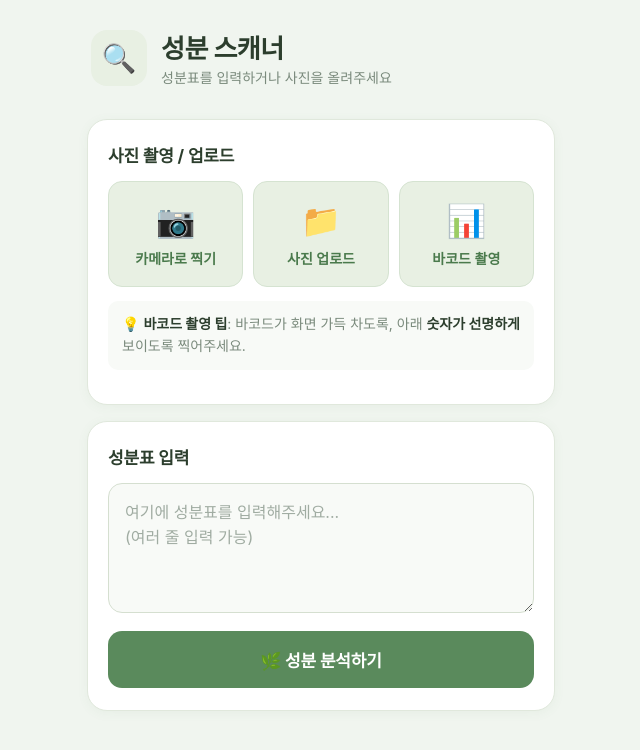
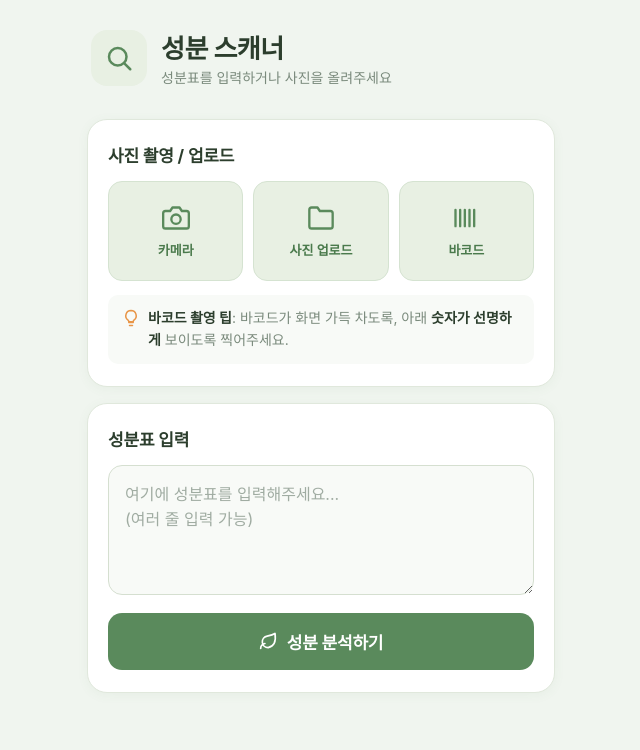
Before and after one commit to amdf2006/ingredient-scanner, a React (Vite) app: page / in a window 1280 px wide. Shown: the top 750 px of the page, without its empty margins (319-959 px from the left). Built offline with nearby package versions, Linux system fonts and the light colour scheme; a web font is replaced by a local one.

Commit message:
SVG 아이콘으로 디자인 정돈, API 자동 재시도 로직 추가

```diff
--- a/src/App.css
+++ b/src/App.css
@@ -3,7 +3,6 @@
 
 /* ===== 색상 & 디자인 토큰 ===== */
 :root {
-  /* 그린 내추럴 팔레트 */
   --bg-page: #f0f5ef;
   --bg-card: #ffffff;
   --bg-input: #f8faf7;
@@ -37,10 +36,8 @@
   --shadow-hover: 0 4px 16px rgba(90, 138, 92, 0.12);
 }
 
-/* ===== 전역 리셋 & 배경 ===== */
-* {
-  box-sizing: border-box;
-}
+/* ===== 전역 리셋 ===== */
+* { box-sizing: border-box; }
 
 body {
   margin: 0;
@@ -77,8 +74,13 @@ body {
   display: flex;
   align-items: center;
   justify-content: center;
-  font-size: 28px;
   flex-shrink: 0;
+  color: var(--green-primary);
+}
+
+.header-icon svg {
+  width: 30px;
+  height: 30px;
 }
 
 .header-title {
@@ -116,7 +118,7 @@ body {
   letter-spacing: -0.01em;
 }
 
-/* ===== 업로드 버튼 영역 ===== */
+/* ===== 업로드 버튼 3개 그리드 ===== */
 .upload-buttons {
   display: grid;
   grid-template-columns: repeat(3, 1fr);
@@ -130,20 +132,28 @@ body {
   flex-direction: column;
   align-items: center;
   justify-content: center;
-  gap: 8px;
+  gap: 10px;
   background: var(--green-lightest);
   color: var(--green-dark);
   border: 1.5px solid var(--green-sage);
   border-radius: var(--radius-md);
-  padding: 18px 8px;
-  font-size: 14px;
+  padding: 16px 4px;
+  font-size: 13px;
   font-weight: 600;
   cursor: pointer;
   transition: all 0.2s ease;
   text-align: center;
   line-height: 1.3;
-  min-height: 96px;
+  min-height: 100px;
   font-family: inherit;
+  white-space: nowrap;
+}
+
+.button-webcam svg,
+.button-upload svg {
+  width: 28px;
+  height: 28px;
+  color: var(--green-primary);
 }
 
 .button-webcam:hover,
@@ -156,38 +166,31 @@ body {
   box-shadow: var(--shadow-hover);
 }
 
-/* 버튼 안 이모지를 크게 보이도록 */
-.button-webcam,
-.button-upload {
-  font-size: 0;
-}
-
-.button-webcam::first-letter,
-.button-upload::first-letter {
-  font-size: 32px;
-}
-
-/* 텍스트 부분만 다시 크게 (이모지 다음 텍스트) */
-.button-webcam,
-.button-upload {
+/* ===== 팁 박스 ===== */
+.tip-box {
   font-size: 14px;
-}
-
-/* ===== 팁 텍스트 ===== */
-.card > p[style] {
-  font-family: inherit !important;
-  font-size: 14px !important;
-  color: var(--text-muted) !important;
+  color: var(--text-muted);
   background: var(--bg-input);
   padding: 12px 14px;
   border-radius: var(--radius-sm);
-  margin: 12px 0 !important;
-  line-height: 1.6 !important;
+  margin: 12px 0 0 0;
+  line-height: 1.6;
+  display: flex;
+  gap: 8px;
+  align-items: flex-start;
 }
 
-.card > p[style] b {
+.tip-box b {
   color: var(--text-dark);
   font-weight: 700;
+}
+
+.tip-box svg {
+  width: 18px;
+  height: 18px;
+  color: var(--warning);
+  flex-shrink: 0;
+  margin-top: 2px;
 }
 
 /* ===== 미리보기 이미지 ===== */
@@ -247,7 +250,7 @@ body {
   cursor: not-allowed;
 }
 
-/* ===== 메인 버튼 (성분 분석하기) ===== */
+/* ===== 메인 버튼 ===== */
 .button {
   width: 100%;
   padding: 16px;
@@ -266,6 +269,12 @@ body {
   display: flex;
   align-items: center;
   justify-content: center;
+  gap: 8px;
+}
+
+.button svg {
+  width: 20px;
+  height: 20px;
 }
 
 .button:hover:not(:disabled) {
@@ -322,21 +331,15 @@ body {
   transition: width 0.3s ease;
 }
 
-/* ===== 분석 결과 카드 ===== */
+/* ===== 결과 카드 ===== */
 .result-card {
   background: var(--bg-card);
   animation: fadeInUp 0.5s ease;
 }
 
 @keyframes fadeInUp {
-  from {
-    opacity: 0;
-    transform: translateY(15px);
-  }
-  to {
-    opacity: 1;
-    transform: translateY(0);
-  }
+  from { opacity: 0; transform: translateY(15px); }
+  to { opacity: 1; transform: translateY(0); }
 }
 
 .result-text {
@@ -375,9 +378,7 @@ body {
   margin-top: 0;
 }
 
-.result-text p {
-  margin: 10px 0;
-}
+.result-text p { margin: 10px 0; }
 
 .result-text ul,
 .result-text ol {
@@ -385,9 +386,7 @@ body {
   margin: 10px 0;
 }
 
-.result-text li {
-  margin: 6px 0;
-}
+.result-text li { margin: 6px 0; }
 
 .result-text strong {
   color: var(--text-dark);
@@ -402,7 +401,7 @@ body {
   color: var(--green-dark);
 }
 
-/* 결과 안 표 스타일 (위험/주의/안전) */
+/* 결과 표 */
 .result-text table {
   width: 100%;
   border-collapse: separate;
@@ -414,9 +413,7 @@ body {
   border: 1px solid var(--border-soft);
 }
 
-.result-text thead {
-  background: var(--green-lightest);
-}
+.result-text thead { background: var(--green-lightest); }
 
 .result-text th {
   padding: 12px 10px;
@@ -434,38 +431,35 @@ body {
   line-height: 1.6;
 }
 
-.result-text tr:last-child td {
-  border-bottom: none;
-}
+.result-text tr:last-child td { border-bottom: none; }
+.result-text tr:hover { background: var(--bg-input); }
 
-.result-text tr:hover {
-  background: var(--bg-input);
-}
+.result-text td:nth-child(2) { font-weight: 600; }
 
-/* 표 안에 "위험"/"주의"/"안전" 단어가 있으면 색상 강조 (수동으로 안 되지만 시각적 기본 스타일) */
-.result-text td:nth-child(2) {
-  font-weight: 600;
+/* ===== 오류 메시지 ===== */
+.error-message {
+  background: var(--danger-bg);
+  color: var(--danger);
+  padding: 14px 16px;
+  border-radius: var(--radius-md);
+  border-left: 3px solid var(--danger);
+  font-size: 14px;
+  line-height: 1.6;
 }
 
 /* ===== 반응형 ===== */
 @media (max-width: 380px) {
-  .header-title {
-    font-size: 22px;
-  }
-  .upload-buttons {
-    gap: 8px;
-  }
+  .header-title { font-size: 22px; }
+  .upload-buttons { gap: 8px; }
   .button-webcam,
   .button-upload {
-    padding: 14px 6px;
-    font-size: 13px;
-    min-height: 88px;
+    padding: 14px 4px;
+    font-size: 12px;
+    min-height: 92px;
   }
 }
 
-/* ===== 다크모드 대응 (선택적 - body 배경만 유지) ===== */
 @media (prefers-color-scheme: dark) {
-  /* 강제로 라이트 스타일 유지 */
   body {
     background: var(--bg-page);
     color: var(--text-body);
--- a/src/App.jsx
+++ b/src/App.jsx
@@ -9,9 +9,62 @@ const LOADING_MESSAGES = [
   '결과 정리 중...',
 ]
 
+// SVG 아이콘들
+const IconSearch = () => (
+  <svg viewBox="0 0 24 24" fill="none" stroke="currentColor" strokeWidth="2" strokeLinecap="round" strokeLinejoin="round">
+    <circle cx="11" cy="11" r="7" />
+    <path d="M21 21l-4.35-4.35" />
+  </svg>
+)
+
+const IconCamera = () => (
+  <svg viewBox="0 0 24 24" fill="none" stroke="currentColor" strokeWidth="2" strokeLinecap="round" strokeLinejoin="round">
+    <path d="M23 19a2 2 0 0 1-2 2H3a2 2 0 0 1-2-2V8a2 2 0 0 1 2-2h4l2-3h6l2 3h4a2 2 0 0 1 2 2z" />
+    <circle cx="12" cy="13" r="4" />
+  </svg>
+)
+
+const IconFolder = () => (
+  <svg viewBox="0 0 24 24" fill="none" stroke="currentColor" strokeWidth="2" strokeLinecap="round" strokeLinejoin="round">
+    <path d="M22 19a2 2 0 0 1-2 2H4a2 2 0 0 1-2-2V5a2 2 0 0 1 2-2h5l2 3h9a2 2 0 0 1 2 2z" />
+  </svg>
+)
+
+const IconBarcode = () => (
+  <svg viewBox="0 0 24 24" fill="none" stroke="currentColor" strokeWidth="2" strokeLinecap="round" strokeLinejoin="round">
+    <path d="M3 5v14M7 5v14M11 5v14M15 5v14M19 5v14" />
+  </svg>
+)
+
+const IconBulb = () => (
+  <svg viewBox="0 0 24 24" fill="none" stroke="currentColor" strokeWidth="2" strokeLinecap="round" strokeLinejoin="round">
+    <path d="M9 18h6M10 22h4M12 2a7 7 0 0 0-4 12.7c.5.5.9 1.1 1 1.8v.5h6v-.5c.1-.7.5-1.3 1-1.8A7 7 0 0 0 12 2z" />
+  </svg>
+)
+
+const IconLeaf = () => (
+  <svg viewBox="0 0 24 24" fill="none" stroke="currentColor" strokeWidth="2" strokeLinecap="round" strokeLinejoin="round">
+    <path d="M11 20A7 7 0 0 1 9.8 6.1C15.5 5 17 4.48 19.2 2.96c1.4 9.3-.7 15.5-8.2 17.04M2 21c0-3 1.85-5.36 5.08-6" />
+  </svg>
+)
+
+const IconCheck = () => (
+  <svg viewBox="0 0 24 24" fill="none" stroke="currentColor" strokeWidth="2.5" strokeLinecap="round" strokeLinejoin="round">
+    <polyline points="20 6 9 17 4 12" />
+  </svg>
+)
+
+const IconClipboard = () => (
+  <svg viewBox="0 0 24 24" fill="none" stroke="currentColor" strokeWidth="2" strokeLinecap="round" strokeLinejoin="round">
+    <path d="M9 5H7a2 2 0 0 0-2 2v12a2 2 0 0 0 2 2h10a2 2 0 0 0 2-2V7a2 2 0 0 0-2-2h-2" />
+    <rect x="9" y="3" width="6" height="4" rx="1" />
+  </svg>
+)
+
 function App() {
   const [ingredients, setIngredients] = useState('')
   const [result, setResult] = useState('')
+  const [errorMsg, setErrorMsg] = useState('')
   const [loading, setLoading] = useState(false)
   const [loadingMsg, setLoadingMsg] = useState('')
   const [progress, setProgress] = useState(0)
@@ -135,6 +188,7 @@ function App() {
     setOcrLoading(true)
     setIngredients('')
     setResult('')
+    setErrorMsg('')
     setAnalyzedText('')
     setBarcodeMsg('')
 
@@ -152,6 +206,7 @@ function App() {
     setOcrLoading(true)
     setIngredients('')
     setResult('')
+    setErrorMsg('')
     setAnalyzedText('')
     setBarcodeMsg('')
 
@@ -169,6 +224,7 @@ function App() {
     setBarcodeMsg('바코드 인식 중...')
     setIngredients('')
     setResult('')
+    setErrorMsg('')
     setAnalyzedText('')
 
     await scanBarcode(file)
@@ -178,6 +234,7 @@ function App() {
     if (!text.trim()) return
     setLoading(true)
     setResult('')
+    setErrorMsg('')
 
     try {
       const response = await fetch('https://ingredient-scanner-server.onrender.com/analyze', {
@@ -189,13 +246,18 @@ function App() {
       const data = await response.json()
       setProgress(100)
       setTimeout(() => {
-        setResult(data.result)
-        setAnalyzedText(text)
+        if (data.error) {
+          // 서버가 오류 반환
+          setErrorMsg(data.error)
+        } else if (data.result) {
+          setResult(data.result)
+          setAnalyzedText(text)
+        }
         setLoading(false)
         setProgress(0)
       }, 300)
     } catch (error) {
-      setResult('서버 연결에 실패했어요. 다시 시도해주세요.')
+      setErrorMsg('서버 연결에 실패했어요. 인터넷 연결을 확인하고 다시 시도해주세요.')
       setLoading(false)
       setProgress(0)
     }
@@ -216,7 +278,9 @@ function App() {
       )}
 
       <div className="header">
-        <div className="header-icon">🔍</div>
+        <div className="header-icon">
+          <IconSearch />
+        </div>
         <div>
           <h1 className="header-title">성분 스캐너</h1>
           <p className="header-subtitle">성분표를 입력하거나 사진을 올려주세요</p>
@@ -228,8 +292,8 @@ function App() {
 
         <div className="upload-buttons">
           <label className="button-webcam">
-            <span style={{ fontSize: 32 }}>📷</span>
-            <span>카메라로 찍기</span>
+            <IconCamera />
+            <span>카메라</span>
             <input
               type="file"
               accept="image/*"
@@ -239,7 +303,7 @@ function App() {
             />
           </label>
           <label className="button-upload">
-            <span style={{ fontSize: 32 }}>📁</span>
+            <IconFolder />
             <span>사진 업로드</span>
             <input
               type="file"
@@ -249,8 +313,8 @@ function App() {
             />
           </label>
           <label className="button-webcam">
-            <span style={{ fontSize: 32 }}>📊</span>
-            <span>바코드 촬영</span>
+            <IconBarcode />
+            <span>바코드</span>
             <input
               type="file"
               accept="image/*"
@@ -261,9 +325,12 @@ function App() {
           </label>
         </div>
 
-        <p style={{ fontSize: 14, marginTop: 8, lineHeight: 1.5 }}>
-          💡 <b>바코드 촬영 팁</b>: 바코드가 화면 가득 차도록, 아래 <b>숫자가 선명하게</b> 보이도록 찍어주세요.
-        </p>
+        <div className="tip-box">
+          <IconBulb />
+          <div>
+            <b>바코드 촬영 팁</b>: 바코드가 화면 가득 차도록, 아래 <b>숫자가 선명하게</b> 보이도록 찍어주세요.
+          </div>
+        </div>
 
         {preview && (
           <img src={preview} alt="캡처된 이미지" className="preview-img" />
@@ -296,13 +363,31 @@ function App() {
               <span className="spinner" />
               {loadingMsg} ({progress}%)
             </span>
-          ) : isAnalyzed ? '✅ 성분 분석 완료' : '🌿 성분 분석하기'}
+          ) : isAnalyzed ? (
+            <><IconCheck /> 성분 분석 완료</>
+          ) : (
+            <><IconLeaf /> 성분 분석하기</>
+          )}
         </button>
       </div>
 
+      {errorMsg && (
+        <div className="card">
+          <div className="error-message">
+            <strong>⚠️ 분석 중 오류가 발생했어요</strong><br />
+            {errorMsg}<br /><br />
+            잠시 후 <b>성분 분석하기</b> 버튼을 다시 눌러주세요.
+          </div>
+        </div>
+      )}
+
       {result && (
         <div className="card result-card">
-          <label className="label">📋 분석 결과</label>
+          <label className="label">
+            <span style={{ display: 'inline-flex', alignItems: 'center', gap: 8 }}>
+              <IconClipboard /> 분석 결과
+            </span>
+          </label>
           <div className="result-text">
             <ReactMarkdown>{result}</ReactMarkdown>
           </div>
```
Also changed, not shown: server.js (+46 -17 lines).
